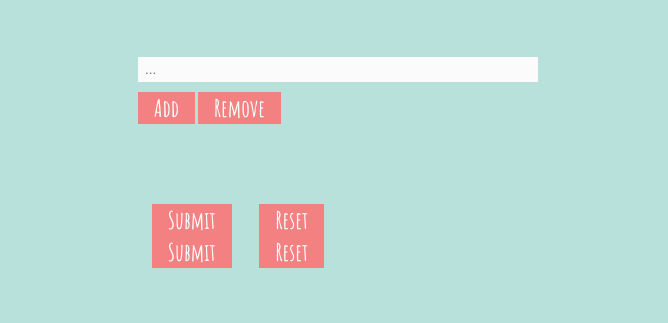
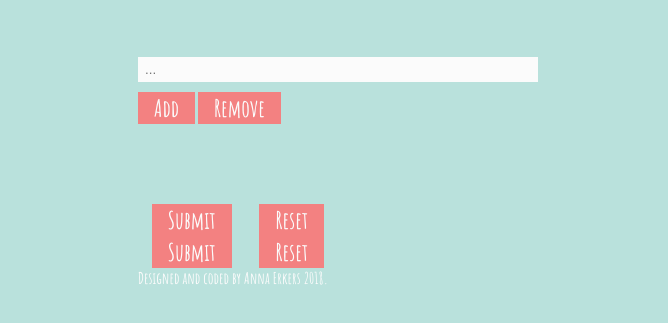
Before and after one commit to Hilwynn/help-me-choose, a plain HTML site: page index.html in a window 1280 px wide. Shown: the part 663-986 px from the top of the page, without its empty margins (302-970 px from the left). Drawn offline with nearby package versions, Linux system fonts and the light colour scheme.

Commit message:
Added a footer

```diff
--- a/index.html
+++ b/index.html
@@ -37,6 +37,8 @@
         <button class="submitButton">Submit</button>
         <button class="resetButton">Reset</button>
       </div>
+
+    <footer class="footer">Designed and coded by Anna Erkers 2018.</footer>
 
     <script src="https://code.jquery.com/jquery-3.3.1.min.js"></script>
     <script>
```
